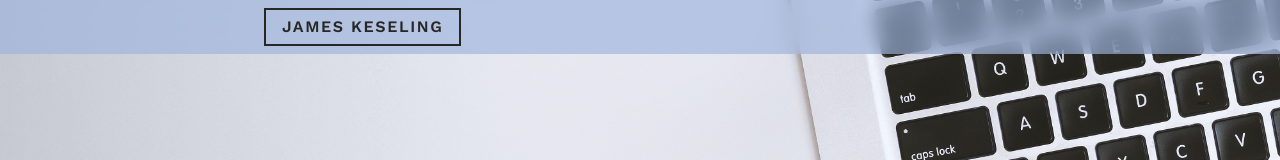
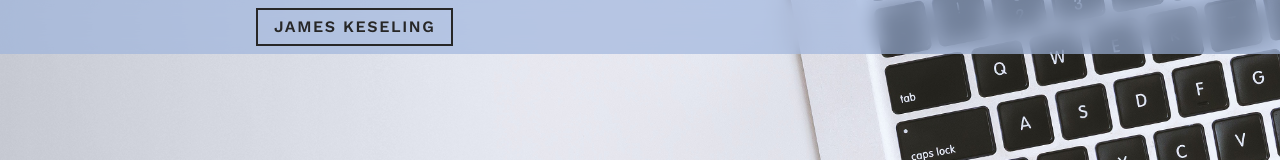
Before and after one commit to jimmymk23/portfolio, a Next.js app: page / in a window 1280 px wide. Shown: the top 160 px of the page. Built offline with nearby package versions, Linux system fonts and the light colour scheme.

Commit message:
Adjusted text-logo alignment

```diff
--- a/src/styles/HeadBanner.module.sass
+++ b/src/styles/HeadBanner.module.sass
@@ -14,7 +14,7 @@
     text-decoration: none
     color: $text-color
     border: 2px solid $text-color
-    margin: 0.5em 0 0.5em 0.5em
+    margin: 0.5em 0 0.5em
     padding: 0.5rem 1rem
     text-transform: uppercase
     font-weight: 600
```
